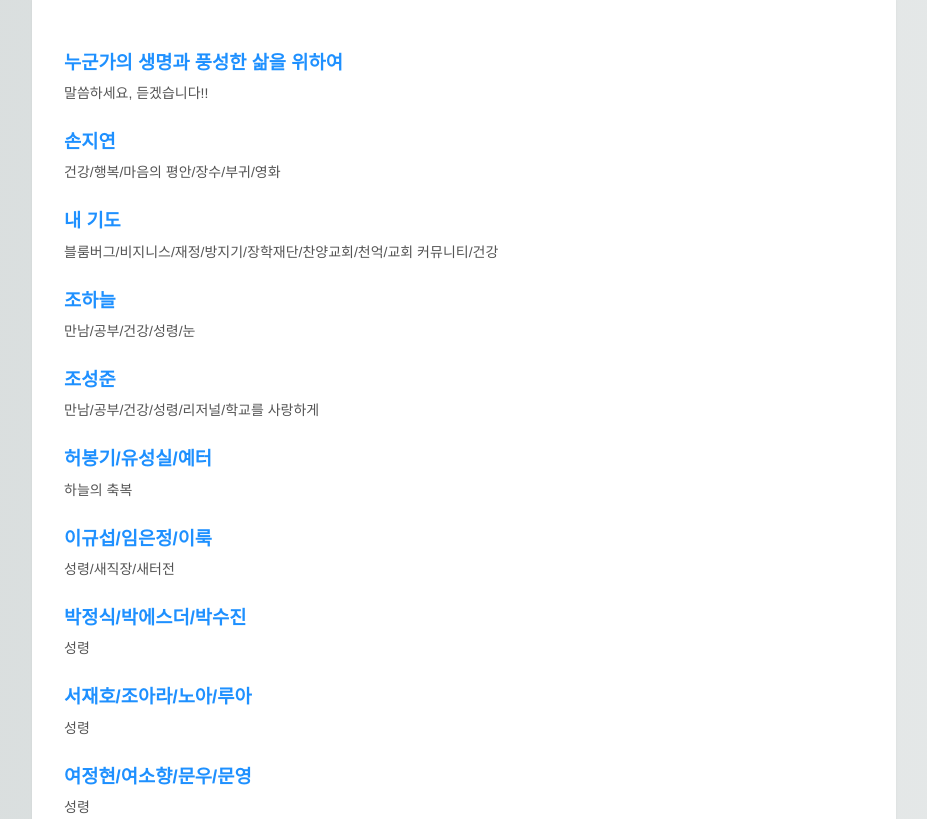
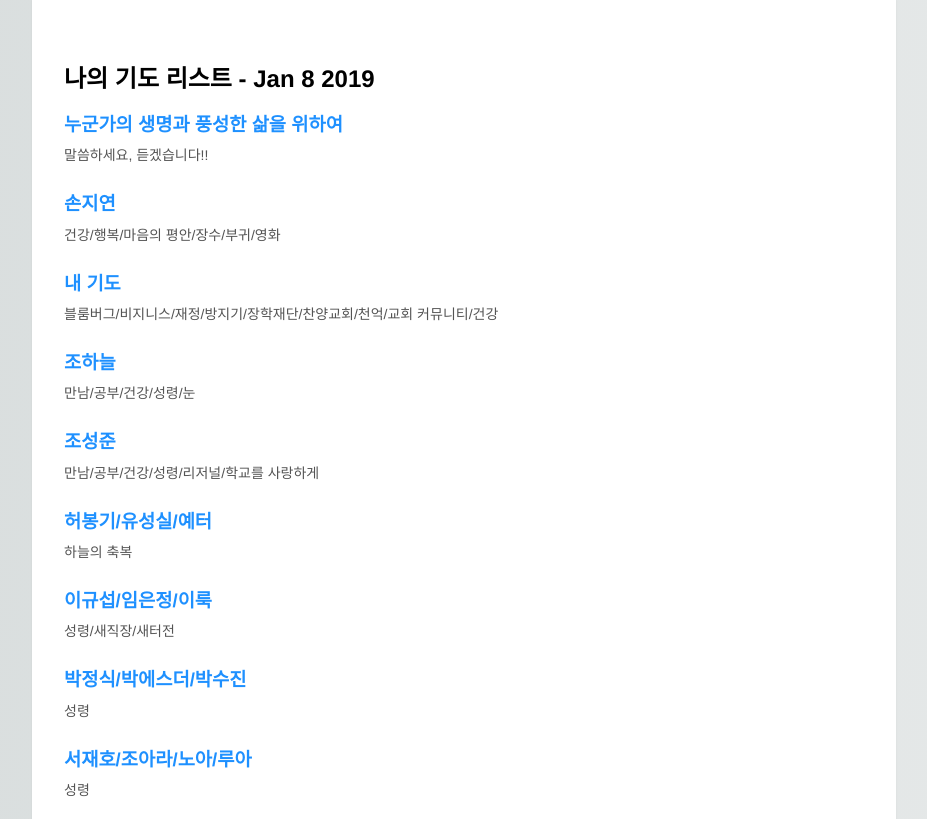
Before and after one commit to jojang8/my-prayer, a plain HTML site: page index.html in a window 1280 px wide. Shown: the top 819 px of the page, without its empty margins (176-1103 px from the left). Drawn offline with Linux system fonts and the light colour scheme.

Commit message:
Add files via upload

```diff
--- a/index.html
+++ b/index.html
@@ -17,6 +17,7 @@
 
     </head>
     <body>
+        <h2>나의 기도 리스트 - Jan 8 2019</h2>
         <h3>누군가의 생명과 풍성한 삶을 위하여</h3>
         <p>
             말씀하세요, 듣겠습니다!!
--- a/main.css
+++ b/main.css
@@ -13,7 +13,7 @@ body {
     line-height: 1.5em;
     margin: 0 auto;
     max-width: 800px;
-    padding: 2em 2em 4em;
+    padding: 2em 2em 2em;
 }
 
 h1, h2, h3, h4, h5, h6 {
@@ -74,3 +74,7 @@ p {
     margin-top: 0.5em;
     margin-bottom: 2em;
 }
+
+h2 {
+    color: black;
+}
```
